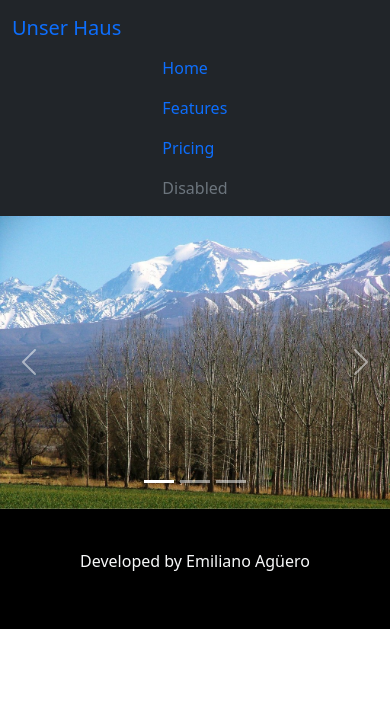
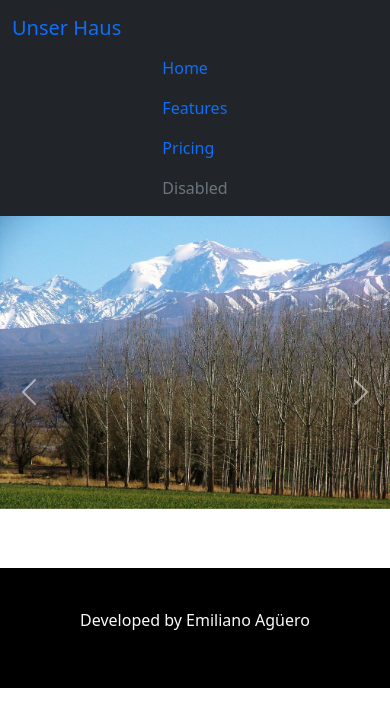
Before and after one commit to EmiAguero1997/Unser-Haus, an Angular app: page /home in a window 390 px wide. Shown: the top 726 px of the page. Built offline with nearby package versions, Linux system fonts and the light colour scheme.

Commit message:
responsive design without mediaQuerys

```diff
--- a/src/modules/layout/hero/hero.component.css
+++ b/src/modules/layout/hero/hero.component.css
@@ -0,0 +1,6 @@
+.carousel-responsive{
+    display: grid;
+    gap: 1rem;
+    grid-auto-rows: 22rem;
+    grid-template-columns: auto;
+}
--- a/src/modules/layout/hero/hero.component.html
+++ b/src/modules/layout/hero/hero.component.html
@@ -1,4 +1,4 @@
-<div id="carouselExampleCaptions" class="carousel slide" data-bs-ride="false">
+<div id="carouselExampleCaptions" class="carousel slide carousel-responsive" data-bs-ride="false">
   <div class="carousel-indicators">
     <button type="button" data-bs-target="#carouselExampleCaptions" data-bs-slide-to="0" class="active" aria-current="true" aria-label="Slide 1"></button>
     <button type="button" data-bs-target="#carouselExampleCaptions" data-bs-slide-to="1" aria-label="Slide 2"></button>
```
